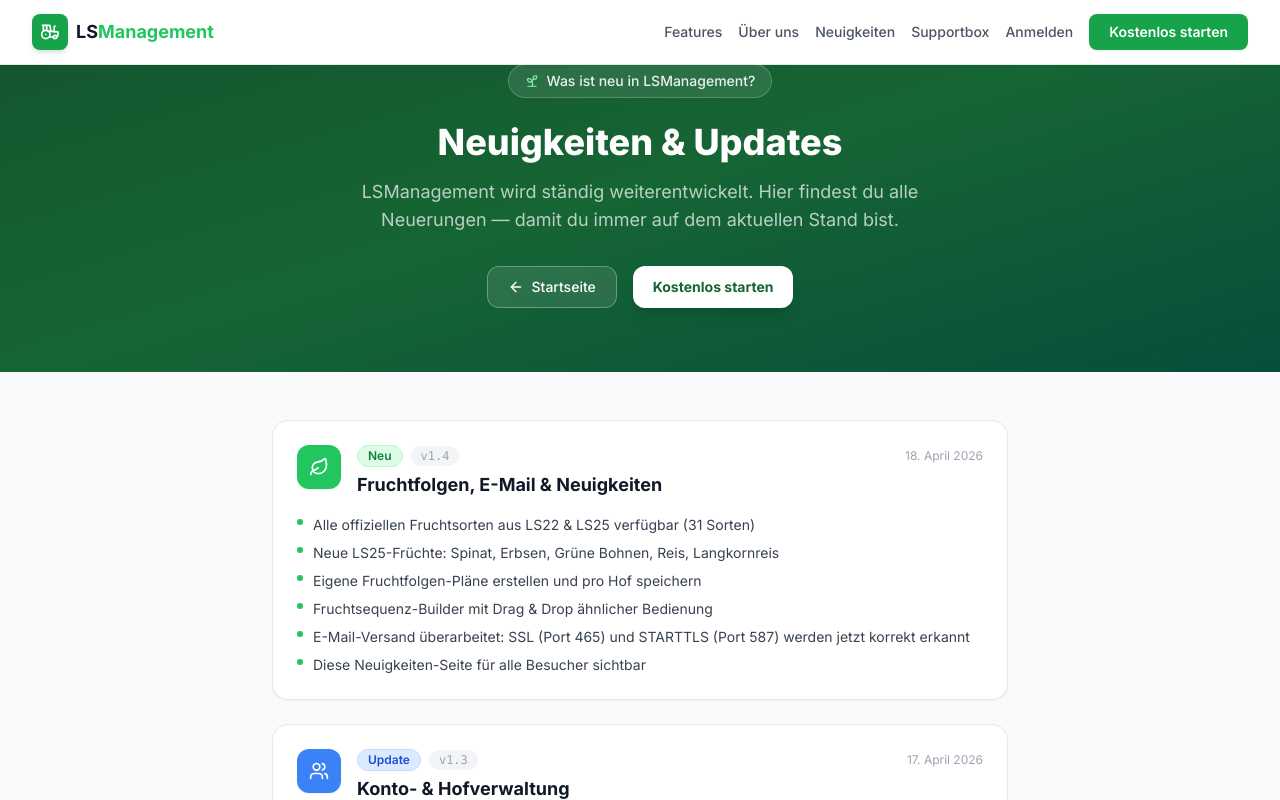
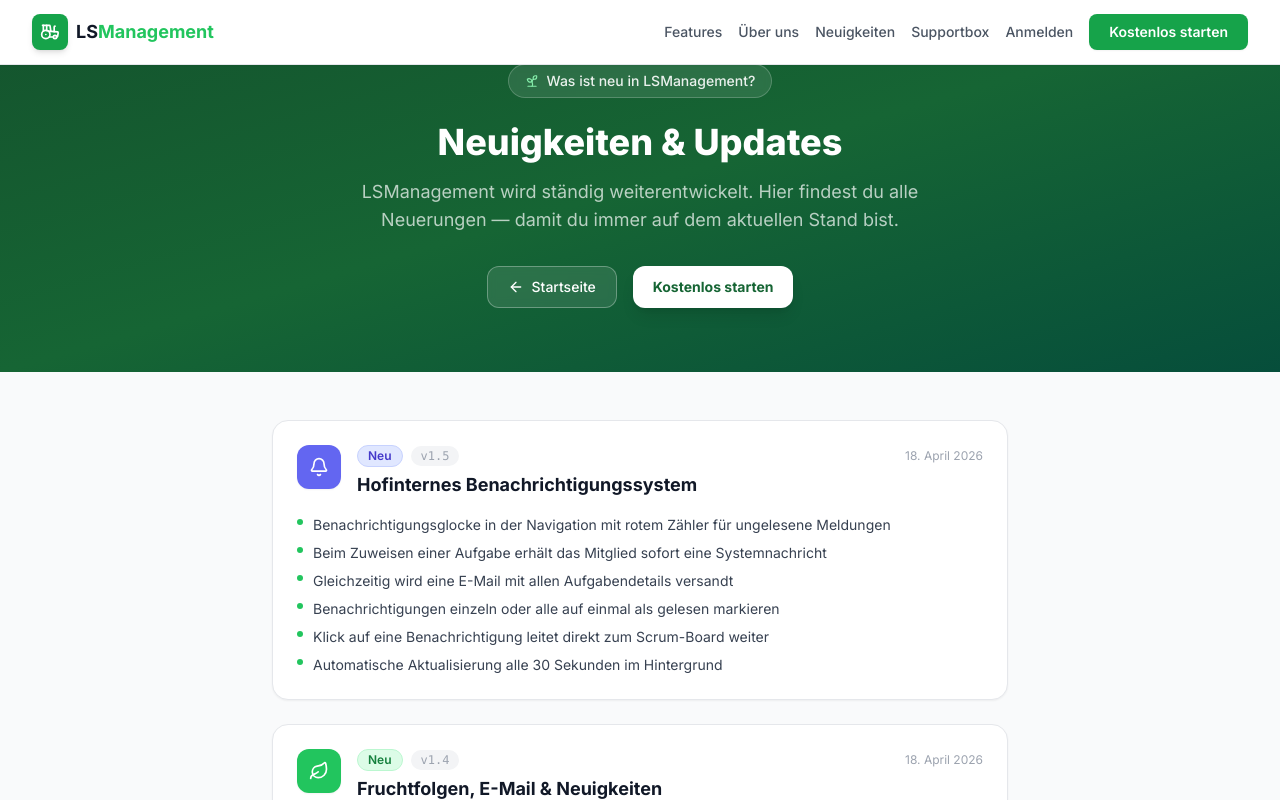
Before and after one commit to nicolaybraetter/lsmanagement, a React (Vite) app in the folder frontend/: page /news in a window 1280 px wide. Shown: the top 800 px of the page. Built offline with nearby package versions, Linux system fonts and the light colour scheme.

Commit message:
Add v1.5 notification system entry to news page
https://claude.ai/code/session_011awHthN8FZScYaiLY9s4E7

```diff
--- a/frontend/src/pages/NewsPage.tsx
+++ b/frontend/src/pages/NewsPage.tsx
@@ -1,5 +1,5 @@
 import { Link } from 'react-router-dom';
-import { Tractor, ArrowLeft, Sprout, Wrench, Users, ShieldCheck, Tractor as TractorIcon, Leaf, Star } from 'lucide-react';
+import { Tractor, ArrowLeft, Sprout, Wrench, Users, ShieldCheck, Tractor as TractorIcon, Leaf, Star, Bell } from 'lucide-react';
 
 interface NewsEntry {
   date: string;
@@ -13,6 +13,23 @@ interface NewsEntry {
 }
 
 const NEWS: NewsEntry[] = [
+  {
+    date: '18. April 2026',
+    version: 'v1.5',
+    title: 'Hofinternes Benachrichtigungssystem',
+    tag: 'Neu',
+    tagColor: 'bg-indigo-100 text-indigo-700 border-indigo-200',
+    icon: Bell,
+    iconBg: 'bg-indigo-500',
+    items: [
+      'Benachrichtigungsglocke in der Navigation mit rotem Zähler für ungelesene Meldungen',
+      'Beim Zuweisen einer Aufgabe erhält das Mitglied sofort eine Systemnachricht',
+      'Gleichzeitig wird eine E-Mail mit allen Aufgabendetails versandt',
+      'Benachrichtigungen einzeln oder alle auf einmal als gelesen markieren',
+      'Klick auf eine Benachrichtigung leitet direkt zum Scrum-Board weiter',
+      'Automatische Aktualisierung alle 30 Sekunden im Hintergrund',
+    ],
+  },
   {
     date: '18. April 2026',
     version: 'v1.4',
```
